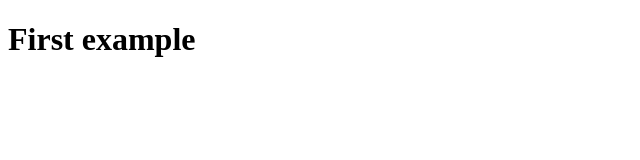
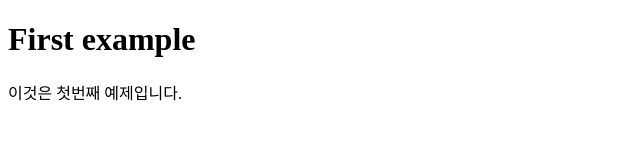
Before and after one commit to hoonie-dvp/firstexample, a plain HTML site: page index.html in a window 1280 px wide. Shown: the whole page, without its empty margins (0-640 px from the left). Drawn offline with Linux system fonts and the light colour scheme.

```diff
--- a/index.html
+++ b/index.html
@@ -7,5 +7,6 @@
 </head>
 <body>
     <h1>First example</h1>
+    <div>이것은 첫번째 예제입니다.</div>
 </body>
 </html>
```
Also changed, not shown: 1 other file.
